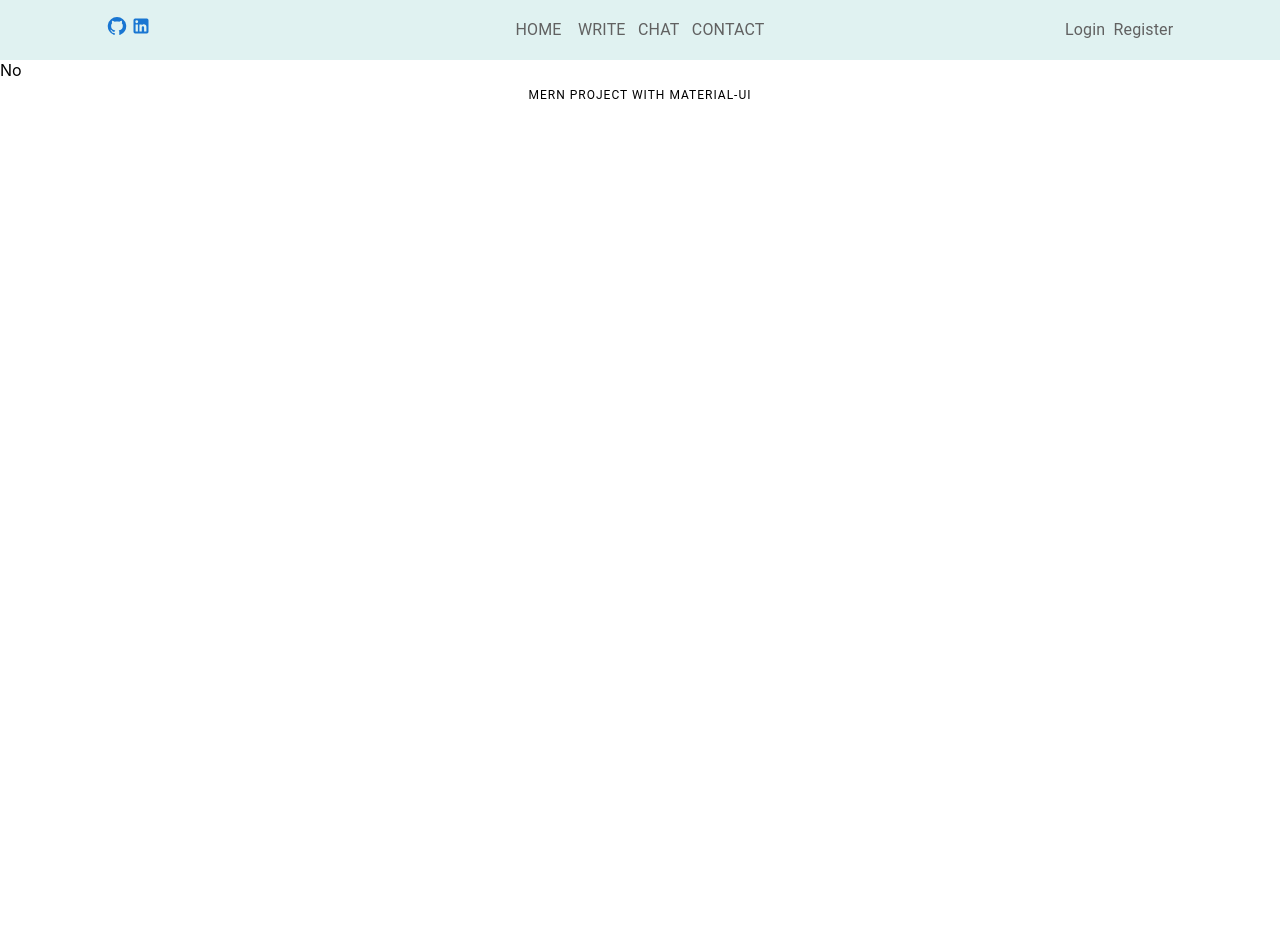
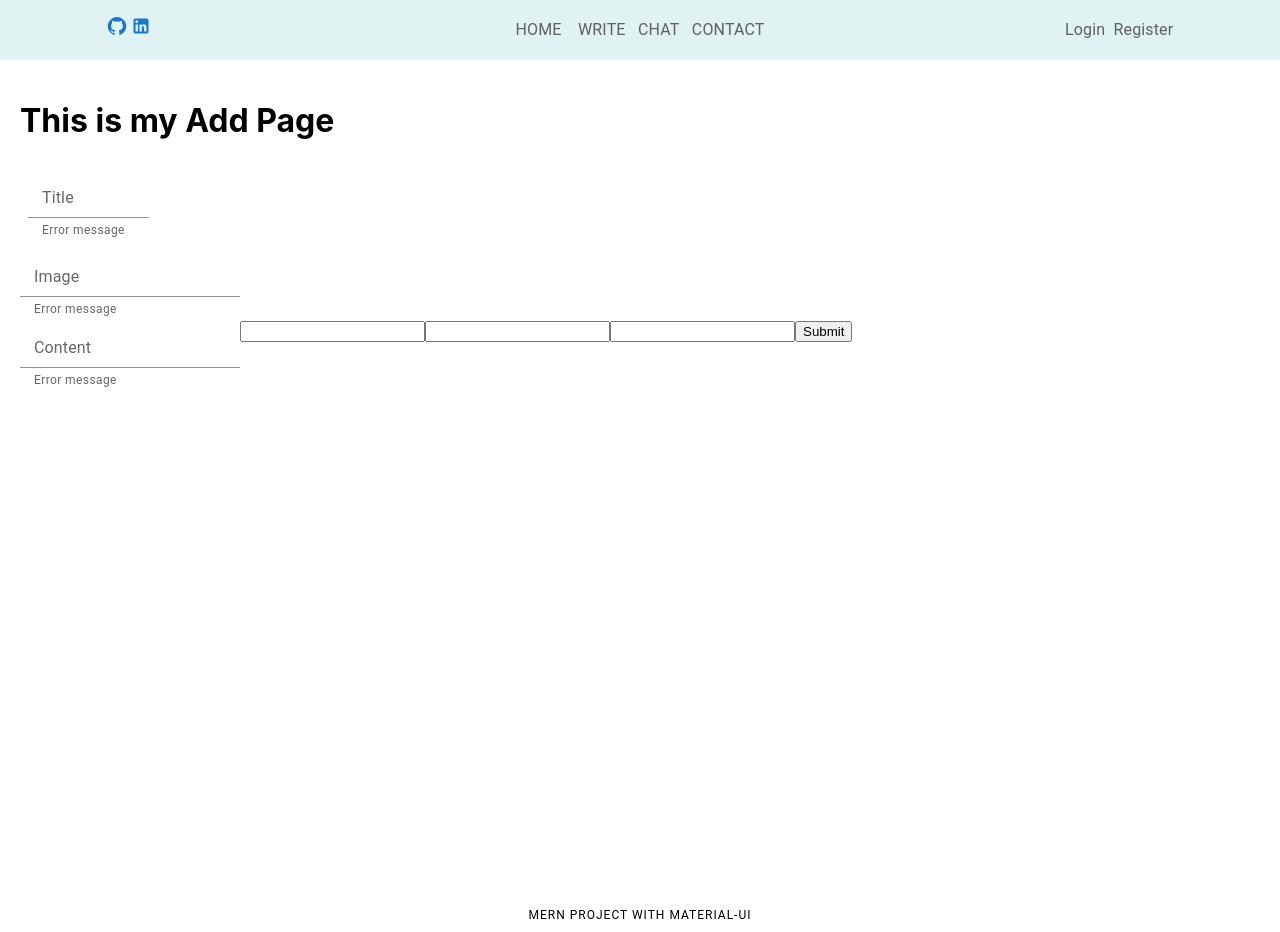
Before and after one commit to raylin90/mern_blog, a React (Create React App) app in the folder client/: page /blog/write in a window 1280 px wide. Before the commit the page ends 800 px from the top, so only its background shows below. Built offline with nearby package versions, Linux system fonts and the light colour scheme; no server answers.

Commit message:
in the middle of setting up form

```diff
--- a/client/src/App.js
+++ b/client/src/App.js
@@ -1,7 +1,8 @@
 import AllBlog from './views/AllBlog';
-import Navbar from './components/NavBar';
+import Navbar from './views/NavBar';
 import { Router } from '@reach/router';
 import OneBlog from './views/OneBlog';
+import AddBlog from './views/AddBlog';
 
 function App() {
   return (
@@ -10,6 +11,7 @@ function App() {
         <Router>
           <AllBlog path="/home"/>
           <OneBlog path="/blog/:_id"/>
+          <AddBlog path="/blog/write" />
         </Router>
       </Navbar>
     </div>
--- /dev/null
+++ b/client/src/components/Form.jsx
@@ -0,0 +1,46 @@
+import React from 'react';
+import IconButton from '@mui/material/IconButton';
+import Input from '@mui/material/Input';
+import FilledInput from '@mui/material/FilledInput';
+import OutlinedInput from '@mui/material/OutlinedInput';
+import InputLabel from '@mui/material/InputLabel';
+import InputAdornment from '@mui/material/InputAdornment';
+import FormHelperText from '@mui/material/FormHelperText';
+import FormControl from '@mui/material/FormControl';
+import TextField from '@mui/material/TextField';
+import Visibility from '@mui/icons-material/Visibility';
+import VisibilityOff from '@mui/icons-material/VisibilityOff';
+
+const Form = props => {
+
+    const { submitHandler, changeHandler } = props
+    return(
+
+        <form onSubmit={ submitHandler }>
+            <FormControl sx={{ m: 1, width: '12ch' }}>
+                <InputLabel htmlFor="title">Title</InputLabel>
+                <Input name="title" aria-describedby="my-helper-text" onChange={changeHandler}/>
+                <FormHelperText name="my-helper-text">Error message</FormHelperText>
+            </FormControl>
+            <br />
+            <FormControl>
+                <InputLabel htmlFor="url">Image</InputLabel>
+                <Input name="url" aria-describedby="my-helper-text" onChange={ changeHandler }/>
+                <FormHelperText name="my-helper-text">Error message</FormHelperText>
+            </FormControl>
+            <br />
+            <FormControl>
+                <InputLabel htmlFor="content">Content</InputLabel>
+                <Input name="content" aria-describedby="my-helper-text" onChange={ changeHandler }/>
+                <FormHelperText name="my-helper-text">Error message</FormHelperText>
+            </FormControl>
+
+            <input type="text" name="title" onChange={ changeHandler } />
+            <input type="text" name="url" onChange={ changeHandler } />
+            <input type="text" name="content" onChange={ changeHandler } />
+            <input type="submit" value="Submit" />
+        </form>
+    );
+}
+
+export default Form
--- /dev/null
+++ b/client/src/views/AddBlog.jsx
@@ -0,0 +1,29 @@
+import React, { useState } from 'react';
+import Form from '../components/Form';
+
+const AddBlog = props => {
+
+    const [myForm, setMyForm] = useState({
+        title: "",
+        url: "",
+        content: "",
+    })
+    console.log(myForm)
+
+    const changeHandler = e => {
+        setMyForm({...myForm, [e.target.name] : e.target.value})
+    }
+
+    const submitHandler = e => {
+        e.preventDefault();
+    }
+
+    return(
+        <div style={{ padding: "20px", minHeight: "100vh"}}>
+        <h1>This is my Add Page</h1>
+        <Form submitHandler={ submitHandler } changeHandler={ changeHandler }/>
+        </div>
+    );
+}
+
+export default AddBlog
--- a/client/src/views/OneBlog.jsx
+++ b/client/src/views/OneBlog.jsx
@@ -20,7 +20,7 @@ const OneBlog = props => {
     return(
         <>
         {
-            oneBlog.state ? <Page blog={ oneBlog.state }/> : "No"
+            oneBlog.state ? <Page blog={ oneBlog.state }/> : ""
         }
         </>
     );
```
Also changed, not shown: client/src/views/NavBar.jsx (renamed from client/src/components/NavBar.jsx).
